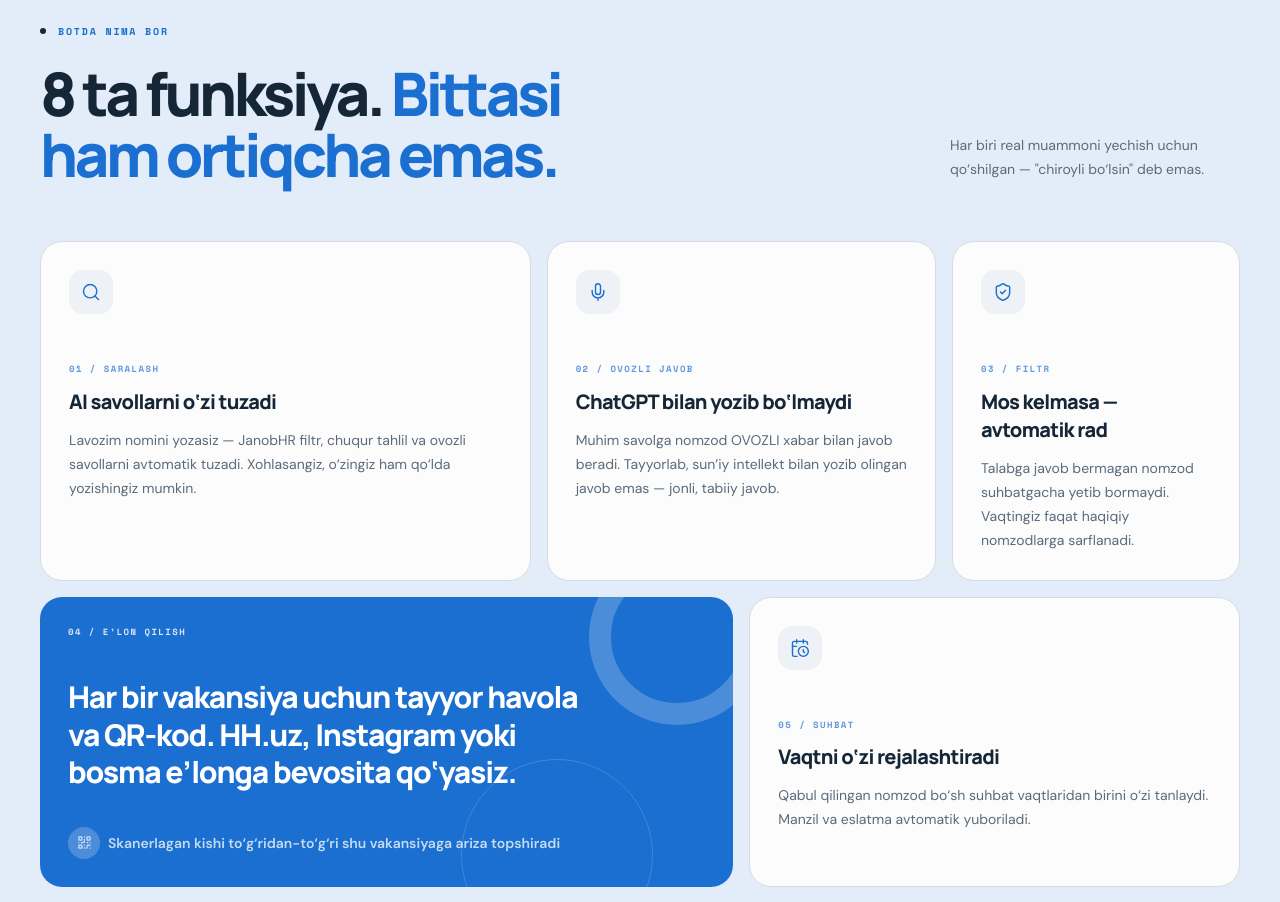
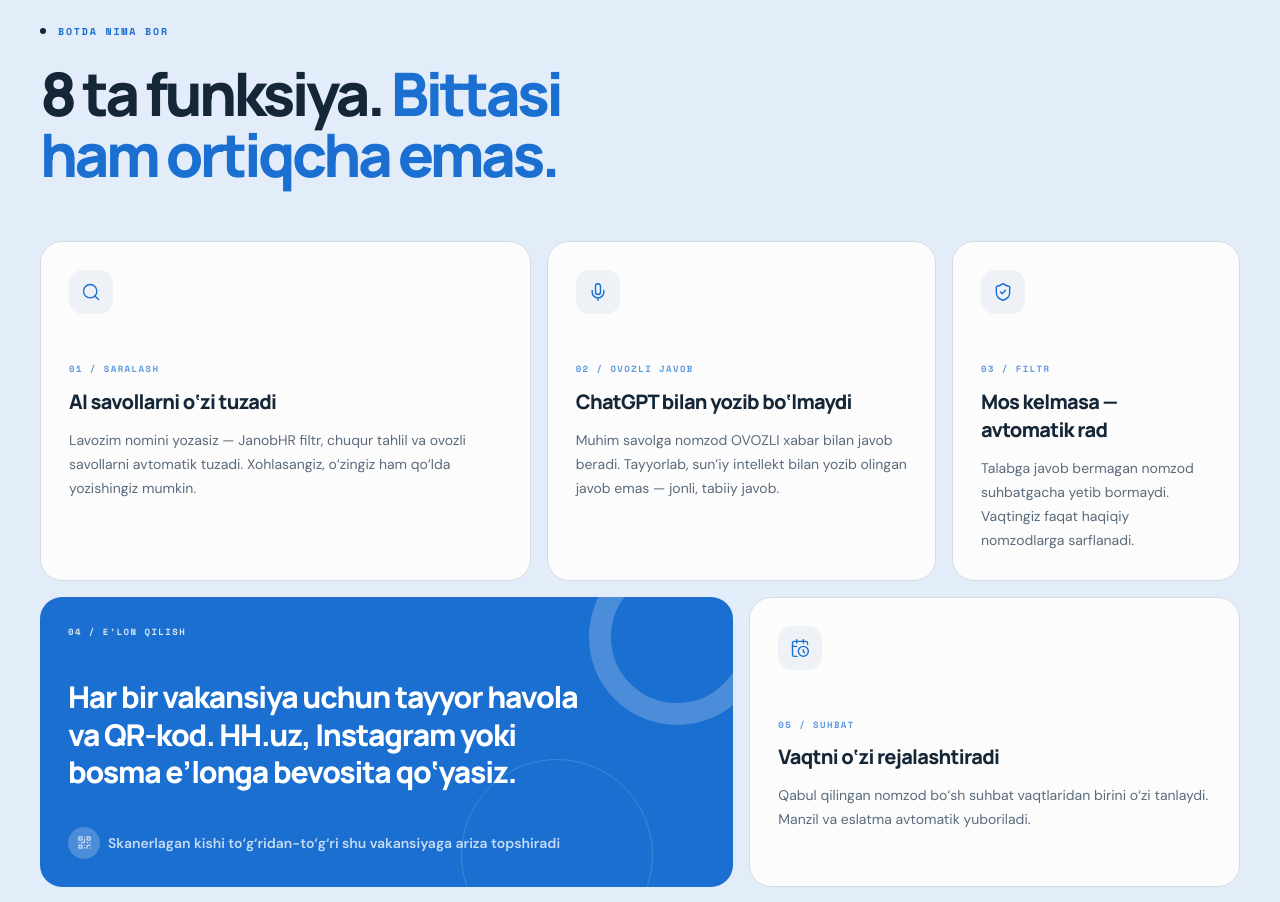
Before and after one commit to gulomovs793-ai/JanobHR, a React (Vite) app in the folder site/: page / in a window 1280 px wide. Shown: the part 2200-3102 px from the top of the page. Built offline with nearby package versions, Linux system fonts and the light colour scheme.

Commit message:
Remove 'chiroyli bo'lsin deb emas' subtitle from Imkoniyatlar section per feedback

```diff
--- a/site/src/App.tsx
+++ b/site/src/App.tsx
@@ -364,9 +364,6 @@ function Home() {
                   8 ta funksiya. <span className="text-primary">Bittasi ham ortiqcha emas.</span>
                 </h2>
               </div>
-              <p className="max-w-[290px] text-sm leading-6 text-muted-foreground lg:pb-1">
-                Har biri real muammoni yechish uchun qo‘shilgan — "chiroyli bo‘lsin" deb emas.
-              </p>
             </div>
             <div className="mt-14 grid gap-4 lg:grid-cols-12">
               <FeatureCard icon={Search} eyebrow="01 / Saralash" title="AI savollarni o‘zi tuzadi" className="lg:col-span-5 lg:min-h-[330px]">
```
